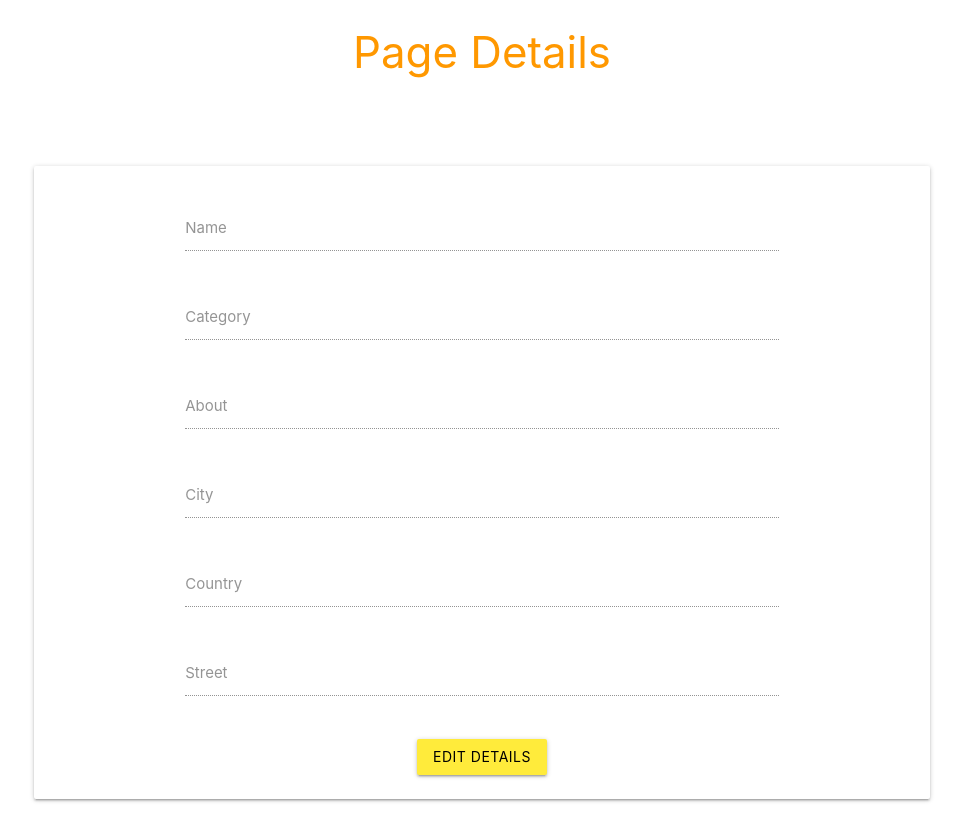
After one commit to shreyanshs7/FbAuthPageManager, a Django app: page /editpage in a window 1280 px wide. The commit adds this page. Shown: the whole page, without its empty margins (158-1121 px from the left). Run offline with Django 3.2, Linux system fonts and the light colour scheme; data that the repository does not hold is empty; some libraries are stand-ins or nearby versions.

Commit message:
Added page edit template & view

```diff
--- a/FbAuth/views.py
+++ b/FbAuth/views.py
@@ -3,9 +3,9 @@ from django.views.decorators.http import require_http_methods
 import requests
 from GrowthPlug.settings import FB_BASE_API
 from django.views.decorators.csrf import csrf_exempt
-from django.http import HttpResponse
+from django.http import HttpResponse, JsonResponse
 
-fields=["category","name","phone","general_info","about","attire","bio","location","parking","hours","emails","website","description","company_overview","personal_info"]
+fields=["category","name","phone","impressum","general_info","about","attire","bio","location","parking","hours","emails","website","description","company_overview","personal_info"]
 fieldstring=','.join(fields)
 
 # Create your views here.
@@ -27,5 +27,35 @@ def getPages(request):
         temp['name'] = data['name']
         temp['id'] = data['id']
         temp['category'] = data['category']
+        temp['phone'] = data['phone']
+        temp['impressum'] = data['impressum']
+        temp['website'] = data['website']
         user_pages.append(temp)
     return render(request, 'dashboard.html', { "user_pages" : user_pages })
+
+
+@csrf_exempt
+def editPage(request):
+    page_token = request.GET.get("pageToken", "")
+    page_id = request.GET.get("pageId", "")
+    response = requests.get(("%s/%s")%(FB_BASE_API, page_id), params = { "fields" : fieldstring, "access_token" : page_token })
+    page_details = response.json()
+    print(page_details)
+    return render(request, 'pagedetails.html', { "page_details" : page_details })
+
+@csrf_exempt
+def updatePage(request):
+    page_token = request.POST.get("pageToken", "")
+    page_id = request.POST.get("pageId", "")
+    pageData = {}
+    pageData['access_token'] = page_token
+    pageData['name'] = request.POST.get('name', "")
+    pageData['category'] = request.POST.get('category', "")
+    pageData['about'] = request.POST.get('about', "")
+    pageData['location'] = {}
+    pageData['location']['city'] = request.POST.get('city', "")
+    pageData['location']['country'] = request.POST.get('country', "")
+    pageData['location']['street'] = request.POST.get('street', "")
+    response = requests.post(("%s/%s")%(FB_BASE_API, page_id), data=pageData)
+    print(response.json())
+    return JsonResponse({"success" : True}, safe=False)
--- a/GrowthPlug/urls.py
+++ b/GrowthPlug/urls.py
@@ -20,5 +20,7 @@ from FbAuth import views
 urlpatterns = [
     path('admin/', admin.site.urls),
     path('', views.index, name = 'index'),
-    path('data', views.getPages, name = "pageDetails")
+    path('data', views.getPages, name = "pageDetails"),
+    path('editpage', views.editPage, name = "editPage"),
+    path('update', views.updatePage, name = "editPage")
 ]
--- /dev/null
+++ b/templates/pagedetails.html
@@ -0,0 +1,170 @@
+<!DOCTYPE html>
+<html>
+
+<head>
+    <title>Dashboard</title>
+    <!--Import Google Icon Font-->
+    <link href="https://fonts.googleapis.com/icon?family=Material+Icons" rel="stylesheet">
+    <!--Import materialize.css-->
+    <link rel="stylesheet" href="https://cdnjs.cloudflare.com/ajax/libs/materialize/1.0.0/css/materialize.min.css">
+
+    <!--Let browser know website is optimized for mobile-->
+    <meta name="viewport" content="width=device-width, initial-scale=1.0" />
+</head>
+
+<body>
+    <h3 class="center orange-text">Page Details</h3>
+    <div class="container" style="padding-top: 5%;">
+        <div class="card">
+            <div class="card-content center">
+                <div class="row">
+                    <div class="input-field container">
+                        <input id="name" type="text" class="validate" value="{{ page_details.name }}">
+                        <label for="name">Name</label>
+                    </div>
+                </div>
+                <div class="row">
+                    <div class="input-field container">
+                        <input id="category" type="text" class="validate" value="{{ page_details.category }}">
+                        <label for="category">Category</label>
+                    </div>
+                </div>
+                <div class="row">
+                    <div class="input-field container">
+                        <input id="about" type="text" class="validate" value="{{ page_details.about }}">
+                        <label for="about">About</label>
+                    </div>
+                </div>
+                <div class="row">
+                    <div class="input-field container">
+                        <input id="city" type="text" class="validate" value="{{ page_details.location.city }}">
+                        <label for="city">City</label>
+                    </div>
+                </div>
+                <div class="row">
+                    <div class="input-field container">
+                        <input id="country" type="text" class="validate" value="{{ page_details.location.country }}">
+                        <label for="country">Country</label>
+                    </div>
+                </div>
+                <div class="row">
+                    <div class="input-field container">
+                        <input id="street" type="text" class="validate" value="{{ page_details.location.street }}">
+                        <label for="street">Street</label>
+                    </div>
+                </div>
+                <button type="submit" class="btn yellow black-text" id="edit">EDIT DETAILS</button>
+                <button type="submit" class="btn yellow black-text" id="save">SAVE DETAILS</button>
+            </div>
+        </div>
+    </div>
+    <input id="access_token" name="pageToken" value="{{ page.access_token }}" hidden>
+    <input id="access_token" name="pageId" value="{{ page_details.id }}" hidden>
+
+    <!--JavaScript at end of body for optimized loading-->
+    <script src="https://cdnjs.cloudflare.com/ajax/libs/jquery/3.3.1/jquery.min.js"></script>
+    <script src="https://cdnjs.cloudflare.com/ajax/libs/materialize/1.0.0/js/materialize.min.js"></script>
+    <script>
+        function statusChangeCallback(response) {
+            console.log('statusChangeCallback');
+            console.log(response);
+            if (response.status === 'connected') {
+                console.log(response);
+            }
+        }
+        function checkLoginState() {
+            FB.getLoginStatus(function (response) {
+                statusChangeCallback(response);
+            });
+        }
+        window.fbAsyncInit = function () {
+            FB.init({
+                appId: '421576098604229',
+                cookie: true,
+                xfbml: true,
+                version: 'v3.2'
+            });
+            FB.getLoginStatus(function (response) {
+                statusChangeCallback(response);
+            });
+        };
+
+        (function (d, s, id) {
+            var js, fjs = d.getElementsByTagName(s)[0];
+            if (d.getElementById(id)) return;
+            js = d.createElement(s); js.id = id;
+            js.src = "https://connect.facebook.net/en_US/sdk.js";
+            fjs.parentNode.insertBefore(js, fjs);
+        }(document, 'script', 'facebook-jssdk'));
+
+        $(document).ready(function () {
+            document.getElementById("name").disabled = true;
+            document.getElementById("category").disabled = true;
+            document.getElementById("about").disabled = true;
+            document.getElementById("city").disabled = true;
+            document.getElementById("country").disabled = true;
+            document.getElementById("street").disabled = true;
+            $("#save").hide();
+        });
+        $("#edit").click(function (e) {
+			e.preventDefault();
+			$("#edit").hide();
+			$("#save").show();
+			document.getElementById("name").disabled = false;
+            document.getElementById("category").disabled = false;;
+            document.getElementById("about").disabled = false;
+            document.getElementById("city").disabled = false;
+            document.getElementById("country").disabled = false;
+            document.getElementById("street").disabled = false;;
+		});
+
+        function checkNull(parameter, Name){
+            if(parameter == ""){
+                M.toast({ html: Name + " cannot be empty" });
+                return false;
+            } else {
+                return true;
+            }
+        }
+
+        $("#save").click(function(e){
+            e.preventDefault();
+            var name = $("#name").val();
+            var category = $("#category").val();
+            var about = $("#about").val();
+            var city = $("#city").val();
+            var country = $("#country").val();
+            var street = $("#street").val();
+
+            var nameCheck = checkNull(name, "Name");
+            var categoryCheck = checkNull(category, "Category");
+            var aboutCheck = checkNull(about, "About");
+            var cityCheck = checkNull(city, "City");
+            var countryCheck = checkNull(country, "Country");
+            var streetCheck = checkNull(street, "Street")
+            if(nameCheck && categoryCheck && aboutCheck && cityCheck && countryCheck && streetCheck){
+                $.ajax({
+                    type : "POST",
+                    url : '/update',
+                    data : {
+                        pageId : $("#pageId").val(),
+                        pageToken : $("#pageToken").val(),
+                        name : name,
+                        category : category,
+                        about : about,
+                        city : city,
+                        country : country,
+                        street : street
+                    },
+                    success : function(data) {
+                        if(data.success){
+                            location.reload();
+                        }
+                    }
+                });
+            }
+        });
+    </script>
+</body>
+
+</html>
```
Also changed, not shown: templates/dashboard.html (+37 -3 lines), templates/index.html (+3 -28 lines).
